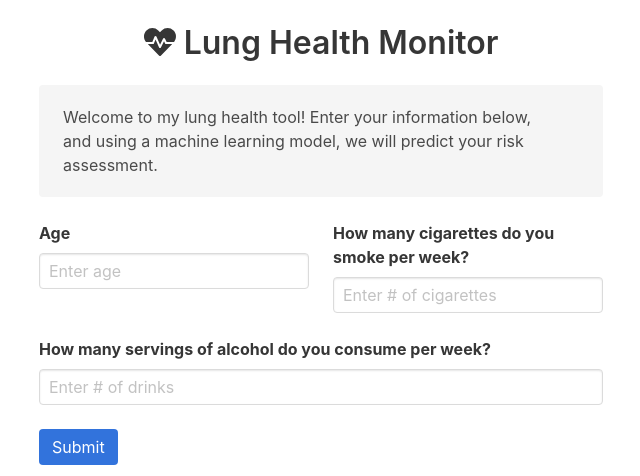
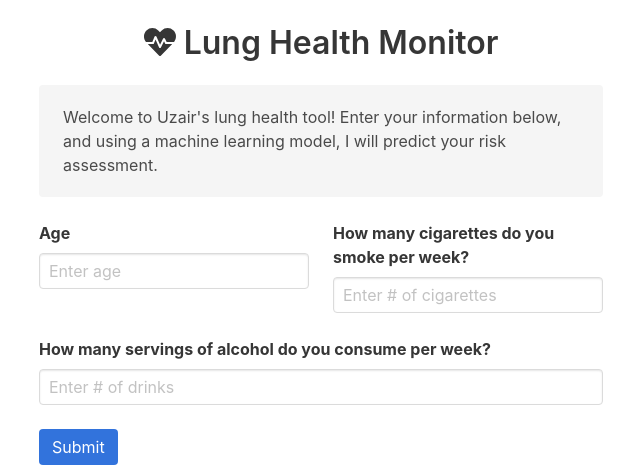
Before and after one commit to Uzair5162/lung-cancer-predictor, a Flask app: page / in a window 1280 px wide. Shown: the part 234-710 px from the top of the page, without its empty margins (319-959 px from the left). Run offline with Flask 2, Linux system fonts and the light colour scheme; parts of the project's set-up code (start-up, migrations or seed data) failed here and were passed over; some libraries are stand-ins or nearby versions.

Commit message:
Update form.html

```diff
--- a/templates/form.html
+++ b/templates/form.html
@@ -7,8 +7,8 @@
   <div class="columns">
     <div class="column is-half is-offset-one-quarter">
       <div class="notification">
-        Welcome to my lung health tool! Enter your information below, and using a machine learning model,
-        we will predict your risk assessment.
+        Welcome to Uzair's lung health tool! Enter your information below, and using a machine learning model,
+        I will predict your risk assessment.
       </div>
 
       <div class="columns is-mobile">
```
